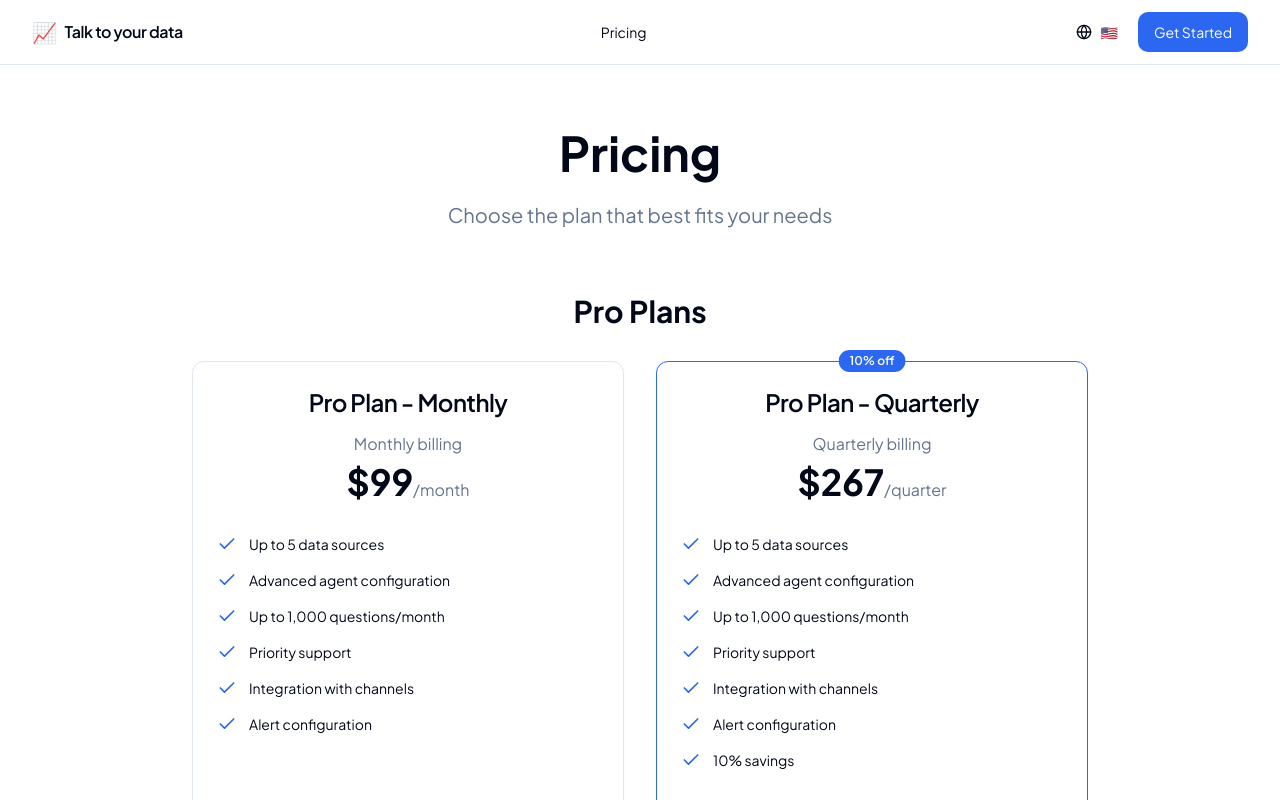
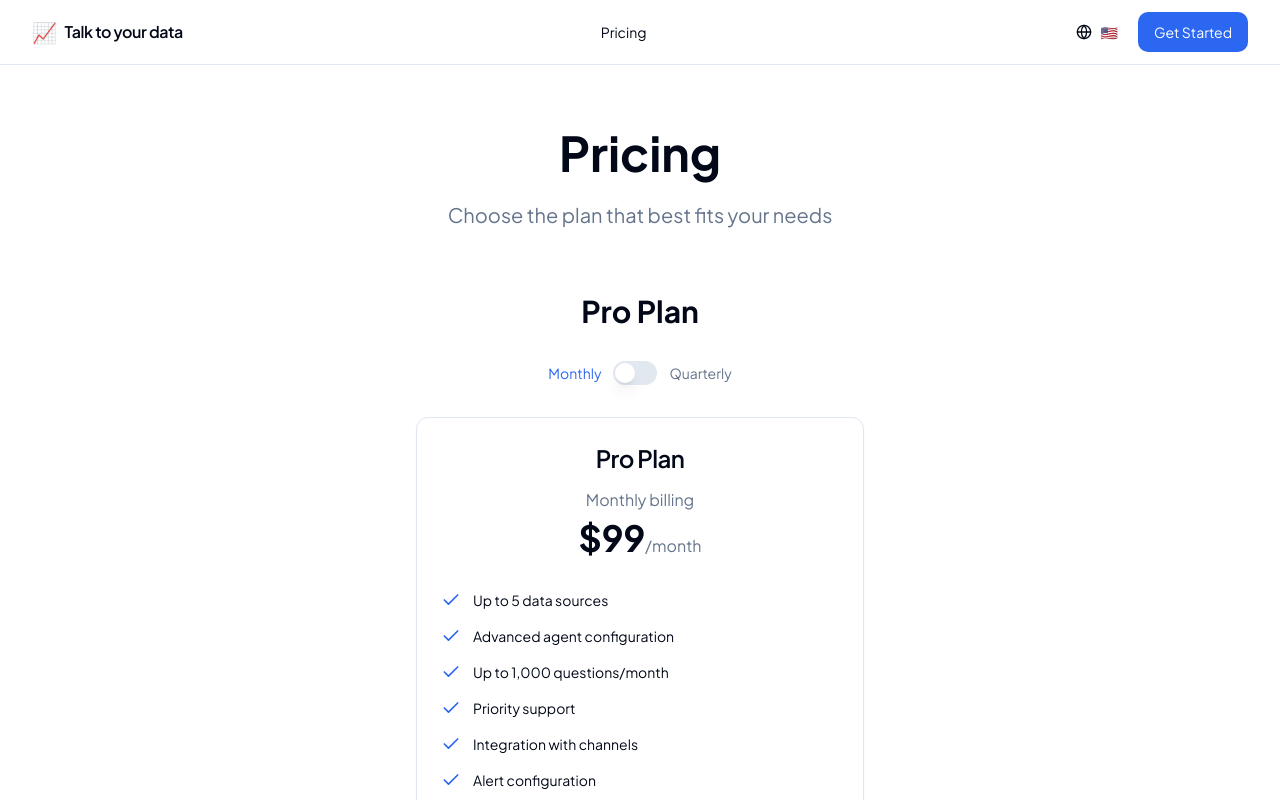
Before and after one commit to Empreiteiro/data-talks, a React (Vite) app: page /pricing in a window 1280 px wide. Shown: the top 800 px of the page. Built offline with nearby package versions, Linux system fonts and the light colour scheme.

Commit message:
Refactor pricing page layout
Update the pricing page to use a toggle switch for monthly and quarterly plan selection instead of separate boxes. The monthly price will be adjusted when the quarterly option is selected, but the displayed frequency will remain monthly for easier comparison.

```diff
--- a/src/pages/Pricing.tsx
+++ b/src/pages/Pricing.tsx
@@ -3,6 +3,8 @@ import { SEO } from "@/components/SEO";
 import { Badge } from "@/components/ui/badge";
 import { Button } from "@/components/ui/button";
 import { Card, CardContent, CardDescription, CardFooter, CardHeader, CardTitle } from "@/components/ui/card";
+import { Switch } from "@/components/ui/switch";
+import { Label } from "@/components/ui/label";
 import { useLanguage } from "@/contexts/LanguageContext";
 import { useAuth } from "@/hooks/useAuth";
 import { supabase } from "@/integrations/supabase/client";
@@ -14,6 +16,7 @@ const Pricing = () => {
   const { session } = useAuth();
   const { toast } = useToast();
   const [loading, setLoading] = useState(false);
+  const [isQuarterly, setIsQuarterly] = useState(false);
 
   const createCheckout = async (plan: string) => {
     if (!session) {
@@ -57,36 +60,18 @@ const Pricing = () => {
     }
   };
 
-  const proPlans = [
-    {
-      name: language === 'pt' ? 'Plano Pro - Mensal' : 'Pro Plan - Monthly',
-      price: language === 'pt' ? 'R$ 499' : '$99',
+  // Calculate the Pro plan details based on quarterly switch
+  const proPlan = {
+    name: language === 'pt' ? 'Plano Pro' : 'Pro Plan',
+    // Monthly price: R$ 499 or $99, Quarterly price with 10% discount: R$ 449 or $89
+    price: isQuarterly
+      ? (language === 'pt' ? 'R$ 449' : '$89')
+      : (language === 'pt' ? 'R$ 499' : '$99'),
     period: language === 'pt' ? '/mês' : '/month',
-      description: language === 'pt' ? 'Faturamento mensal' : 'Monthly billing',
-      planType: 'monthly',
-      features: language === 'pt' ? [
-        'Até 5 fontes de dados',
-        'Configuração avançada do agente',
-        'Até 1.000 perguntas/mês',
-        'Suporte prioritário',
-        'Canais personalizados',
-        'Configuração de alertas'
-      ] : [
-        'Up to 5 data sources',
-        'Advanced agent configuration',
-        'Up to 1,000 questions/month',
-        'Priority support',
-        'Integration with channels',
-        'Alert configuration'
-      ]
-    },
-    {
-      name: language === 'pt' ? 'Plano Pro - Trimestral' : 'Pro Plan - Quarterly',
-      price: language === 'pt' ? 'R$ 1.347' : '$267',
-      period: language === 'pt' ? '/trimestre' : '/quarter',
-      description: language === 'pt' ? 'Faturamento trimestral' : 'Quarterly billing',
-      planType: 'quarterly',
-      badge: language === 'pt' ? '10% de desconto' : '10% off',
+    description: isQuarterly
+      ? (language === 'pt' ? 'Faturamento trimestral - 10% de desconto' : 'Quarterly billing - 10% off')
+      : (language === 'pt' ? 'Faturamento mensal' : 'Monthly billing'),
+    planType: isQuarterly ? 'quarterly' : 'monthly',
     features: language === 'pt' ? [
       'Até 5 fontes de dados',
       'Configuração avançada do agente',
@@ -94,7 +79,7 @@ const Pricing = () => {
       'Suporte prioritário',
       'Canais personalizados',
       'Configuração de alertas',
-        '10% de economia'
+      ...(isQuarterly ? ['10% de economia'] : [])
     ] : [
       'Up to 5 data sources',
       'Advanced agent configuration',
@@ -102,10 +87,9 @@ const Pricing = () => {
       'Priority support',
       'Integration with channels',
       'Alert configuration',
-        '10% savings'
+      ...(isQuarterly ? ['10% savings'] : [])
     ]
-    }
-  ];
+  };
 
   const enterprisePlan = {
     name: t('pricing.enterprise.title'),
@@ -149,28 +133,42 @@ const Pricing = () => {
         {/* Pro Plans Section */}
         <div className="mb-16">
           <h2 className="text-3xl font-bold text-center mb-8">
-            {language === 'pt' ? 'Planos Pro' : 'Pro Plans'}
+            {language === 'pt' ? 'Plano Pro' : 'Pro Plan'}
           </h2>
-          <div className="grid md:grid-cols-2 gap-8 max-w-4xl mx-auto">
-            {proPlans.map((plan, index) => (
-              <Card key={index} className={`relative flex flex-col h-[560px] ${plan.badge ? 'border-primary' : ''}`}>
-                {plan.badge && (
-                  <Badge className="absolute -top-3 left-1/2 transform -translate-x-1/2 bg-primary text-primary-foreground">
-                    {plan.badge}
+
+          {/* Switch for Monthly/Quarterly */}
+          <div className="flex items-center justify-center space-x-3 mb-8">
+            <Label htmlFor="billing-toggle" className={`text-sm font-medium ${!isQuarterly ? 'text-primary' : 'text-muted-foreground'}`}>
+              {language === 'pt' ? 'Mensal' : 'Monthly'}
+            </Label>
+            <Switch
+              id="billing-toggle"
+              checked={isQuarterly}
+              onCheckedChange={setIsQuarterly}
+            />
+            <Label htmlFor="billing-toggle" className={`text-sm font-medium ${isQuarterly ? 'text-primary' : 'text-muted-foreground'}`}>
+              {language === 'pt' ? 'Trimestral' : 'Quarterly'}
+            </Label>
+            {isQuarterly && (
+              <Badge variant="secondary" className="ml-2">
+                {language === 'pt' ? '10% desconto' : '10% off'}
               </Badge>
             )}
+          </div>
 
+          <div className="max-w-md mx-auto">
+            <Card className={`relative flex flex-col h-[560px] ${isQuarterly ? 'border-primary' : ''}`}>
               <CardHeader className="text-center pb-8">
-                  <CardTitle className="text-2xl mb-2">{plan.name}</CardTitle>
-                  <CardDescription className="text-base">{plan.description}</CardDescription>
+                <CardTitle className="text-2xl mb-2">{proPlan.name}</CardTitle>
+                <CardDescription className="text-base">{proPlan.description}</CardDescription>
                 <div className="mt-4">
-                    <span className="text-4xl font-bold">{plan.price}</span>
-                    <span className="text-muted-foreground">{plan.period}</span>
+                  <span className="text-4xl font-bold">{proPlan.price}</span>
+                  <span className="text-muted-foreground">{proPlan.period}</span>
                 </div>
               </CardHeader>
 
               <CardContent className="space-y-4 flex-1">
-                  {plan.features.map((feature, featureIndex) => (
+                {proPlan.features.map((feature, featureIndex) => (
                   <div key={featureIndex} className="flex items-center gap-3">
                     <Check className="h-5 w-5 text-primary flex-shrink-0" />
                     <span className="text-sm">{feature}</span>
@@ -181,16 +179,15 @@ const Pricing = () => {
               <CardFooter className="mt-auto">
                 <Button
                   className="w-full"
-                    variant={plan.badge ? "default" : "outline"}
+                  variant={isQuarterly ? "default" : "outline"}
                   size="lg"
-                    onClick={() => createCheckout(plan.planType)}
+                  onClick={() => createCheckout(proPlan.planType)}
                   disabled={loading}
                 >
                   {language === 'pt' ? 'Assinar Agora' : 'Subscribe Now'}
                 </Button>
               </CardFooter>
             </Card>
-            ))}
           </div>
         </div>
 
```
Lines whose indentation alone changed are shown as unchanged.
